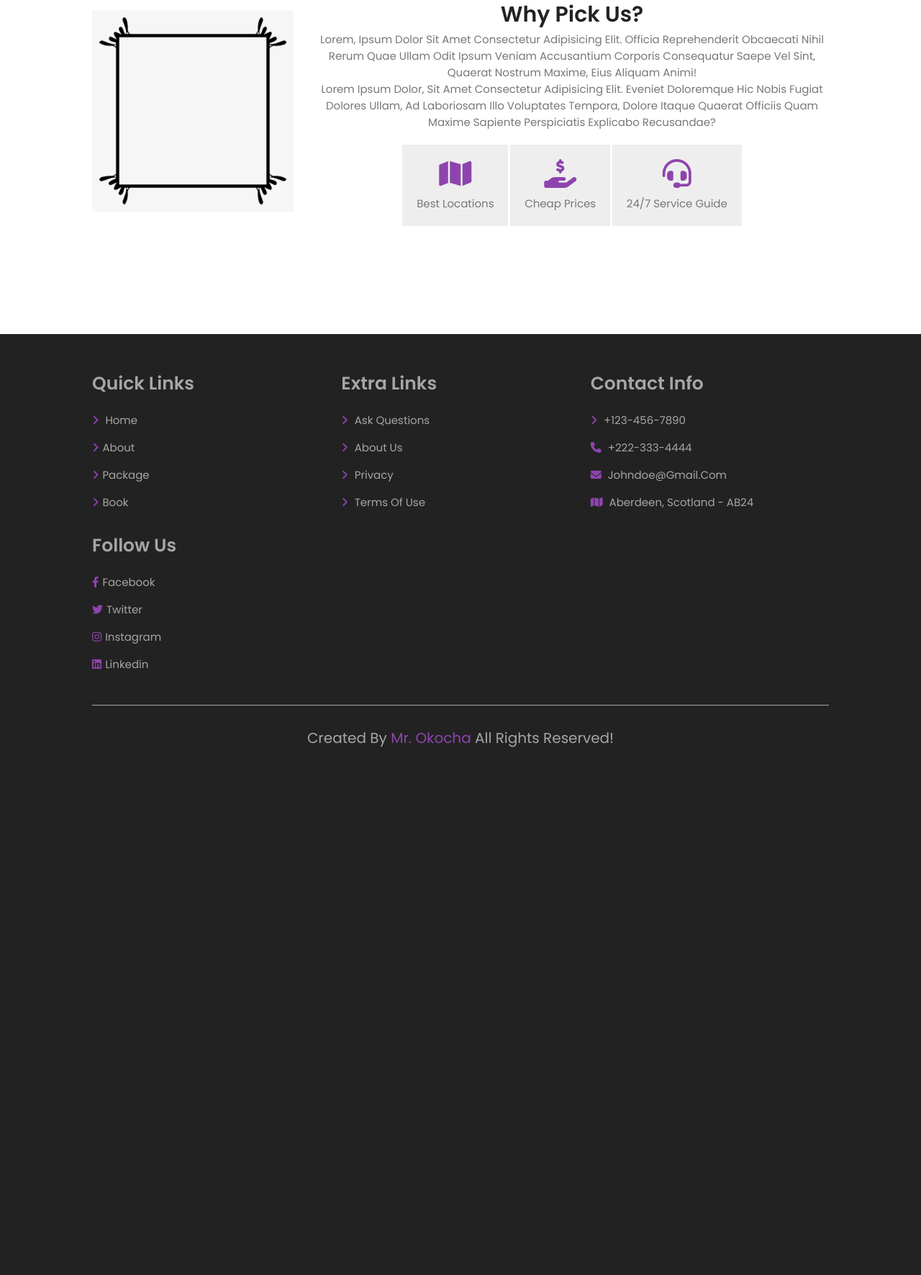
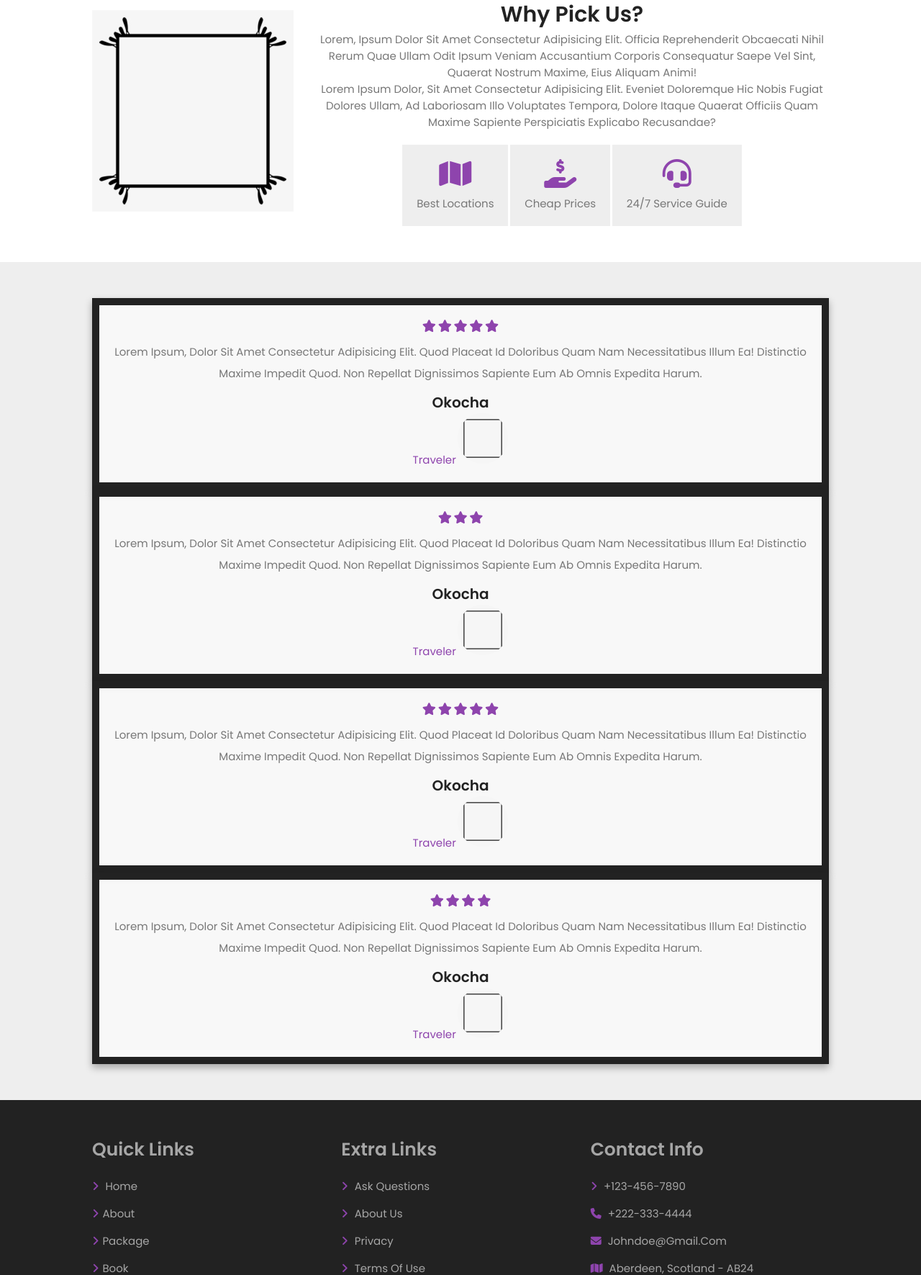
Before and after one commit to Mrcream007/Port1, a PHP site: page /about.php in a window 1280 px wide. Shown: the part 530-2301 px from the top of the page at 72% size. Before the commit the page ends 1568 px from the top, so only its background shows below. Run offline with PHP 8.4, Linux system fonts and the light colour scheme.

Commit message:
reviews section

```diff
--- a/about.php
+++ b/about.php
@@ -82,7 +82,63 @@
     <section class="reviews">
 
         <div class="reviews-slider">
+            <div class="w">
 
+                <div class="slide">
+                    <div class="stars">
+                    <i class="fas fa-star"></i>
+                    <i class="fas fa-star"></i>
+                    <i class="fas fa-star"></i>
+                    <i class="fas fa-star"></i>
+                    <i class="fas fa-star"></i>
+                    </div>
+                    <p>Lorem ipsum, dolor sit amet consectetur adipisicing elit. Quod placeat id doloribus quam nam necessitatibus illum ea! Distinctio maxime impedit quod. Non repellat dignissimos sapiente eum ab omnis expedita harum.</p>
+                    <h3>Okocha</h3>
+                    <span>traveler</span>
+                    <img src="images/square1.jpg" alt="">
+                </div>
+
+                <div class="slide">
+                    <div class="stars">
+                        <i class="fas fa-star"></i>
+                        <i class="fas fa-star"></i>
+                        <i class="fas fa-star"></i>
+
+                    </div>
+                    <p>Lorem ipsum, dolor sit amet consectetur adipisicing elit. Quod placeat id doloribus quam nam necessitatibus illum ea! Distinctio maxime impedit quod. Non repellat dignissimos sapiente eum ab omnis expedita harum.</p>
+                    <h3>Okocha</h3>
+                    <span>traveler</span>
+                    <img src="images/square1.jpg" alt="">
+                </div>
+
+                <div class="slide">
+                    <div class="stars">
+                        <i class="fas fa-star"></i>
+                        <i class="fas fa-star"></i>
+                        <i class="fas fa-star"></i>
+                        <i class="fas fa-star"></i>
+                        <i class="fas fa-star"></i>
+                    </div>
+                    <p>Lorem ipsum, dolor sit amet consectetur adipisicing elit. Quod placeat id doloribus quam nam necessitatibus illum ea! Distinctio maxime impedit quod. Non repellat dignissimos sapiente eum ab omnis expedita harum.</p>
+                    <h3>Okocha</h3>
+                    <span>traveler</span>
+                    <img src="images/square1.jpg" alt="">
+                </div>
+
+                <div class="slide">
+                    <div class="stars">
+                        <i class="fas fa-star"></i>
+                        <i class="fas fa-star"></i>
+                        <i class="fas fa-star"></i>
+                        <i class="fas fa-star"></i>
+                    </div>
+                    <p>Lorem ipsum, dolor sit amet consectetur adipisicing elit. Quod placeat id doloribus quam nam necessitatibus illum ea! Distinctio maxime impedit quod. Non repellat dignissimos sapiente eum ab omnis expedita harum.</p>
+                    <h3>Okocha</h3>
+                    <span>traveler</span>
+                    <img src="images/square1.jpg" alt="">
+                </div>
+
+            </div>
         </div>
 
     </section>
--- a/css/style.css
+++ b/css/style.css
@@ -399,6 +399,47 @@ section{
     display: block;
 }
 
+.reviews{
+    background: var(--light-bg);
+}
+
+.reviews .slide{
+    padding: 2rem;
+    border: var(--border);
+    background: var(--white);
+    text-align: center;
+    box-shadow: var(--box-shadow);
+}
+
+.reviews .slide .stars i{
+    font-size: 1.7rem;
+    color: var(--main-color);
+}
+
+.reviews .slide p{
+    font-size: 1.5rem;
+    color: var(--light-black);
+    line-height: 2;
+    padding: 1rem 0;
+}
+
+.reviews .slide h3{
+    font-size: 2rem;
+    color: var(--black);
+}
+
+.reviews .slide span{
+    font-size: 1.5rem;
+    color: var(--main-color);
+}
+
+.reviews .slide img{
+    height: 7rem;
+    width: 7rem;
+    border-radius: 50%;
+}
+
+
 
 
 
```
Also changed, not shown: images/600x600-profile-silhouette-m.jpg (added), images/Goat.jpg (added), images/butterfly-icon.jpg (added).
